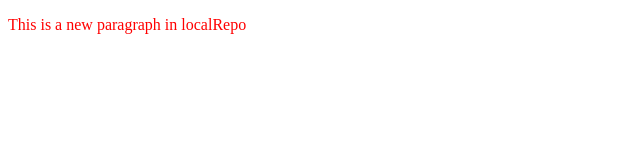
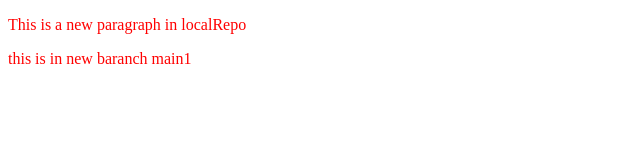
Before and after one commit to Narayanjha8/localRepo, a plain HTML site: page index.html in a window 1280 px wide. Shown: the whole page, without its empty margins (0-640 px from the left). Drawn offline with Linux system fonts and the light colour scheme.

Commit message:
add new feature

```diff
--- a/index.html
+++ b/index.html
@@ -8,5 +8,6 @@
 </head>
 <body>
     <p>This is a new paragraph in localRepo</p>
+    <p>this is in new baranch main1 </p>
 </body>
 </html>
```
